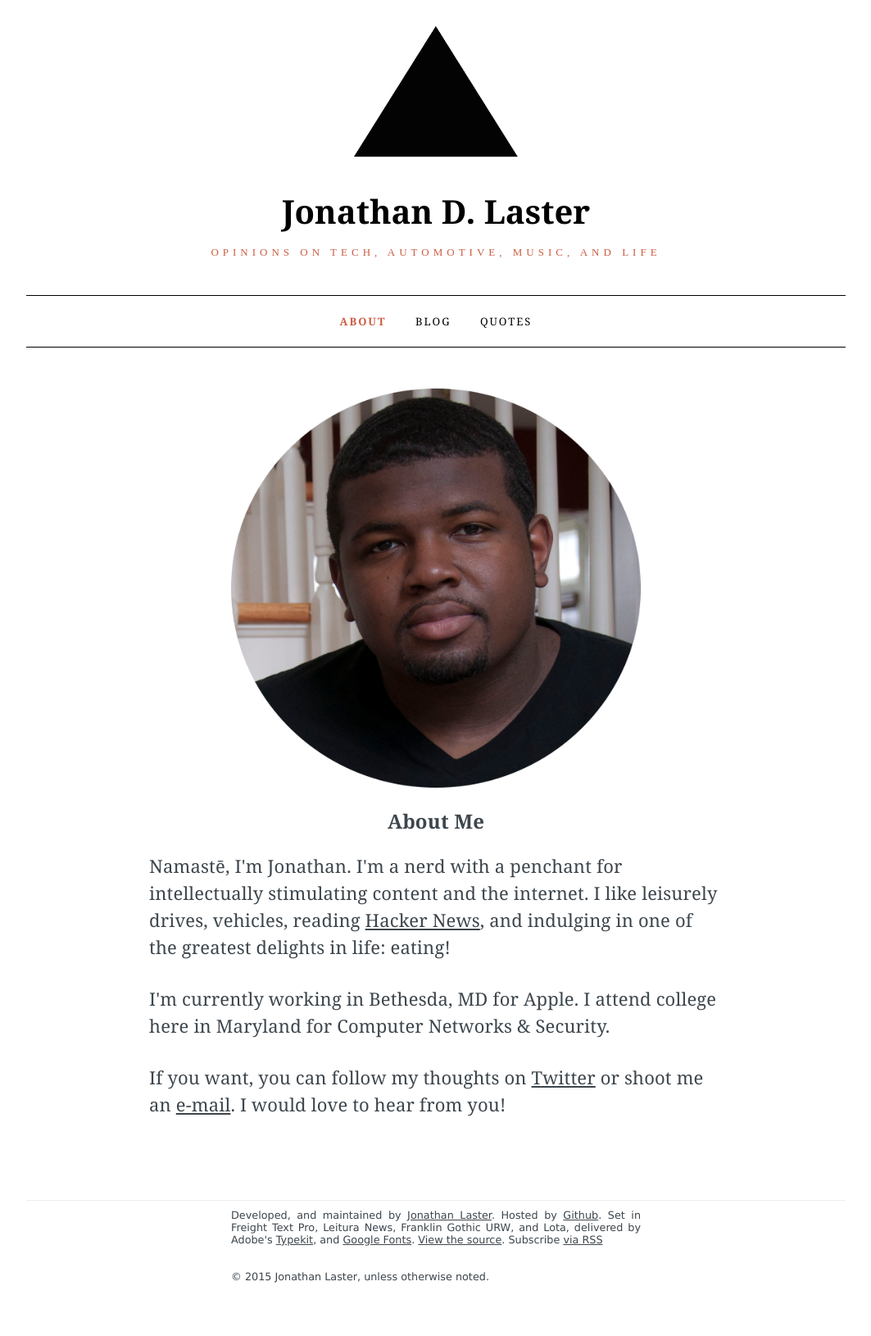
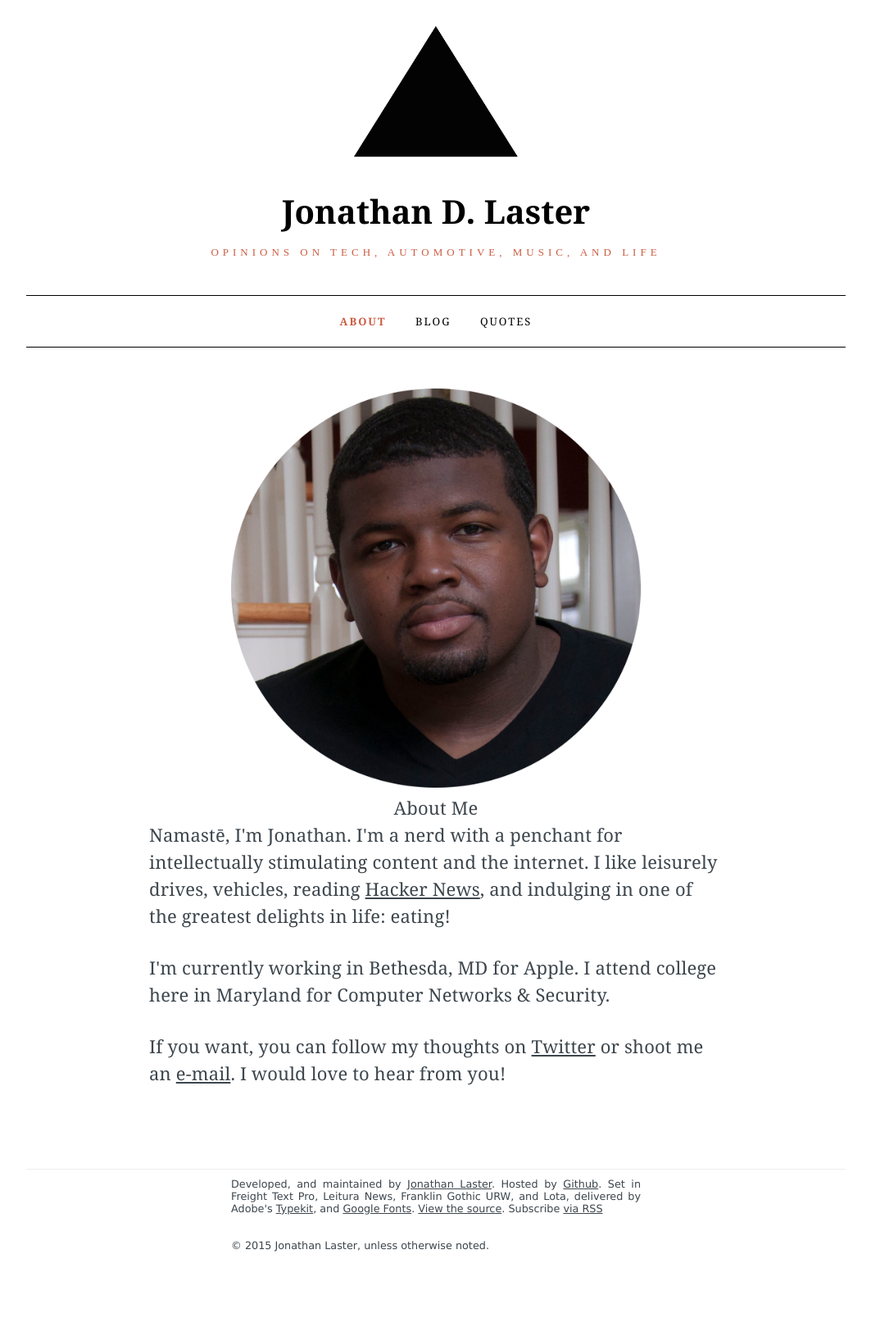
Before and after one commit to last-dev/jdl.io, a Jekyll site: the page built from index.html, in a window 1280 px wide. Shown: the whole page at 82% size, without its empty margins (108-1171 px from the left). Built offline with Jekyll 4.4.1, drawn with Linux system fonts in a browser that asks for light colours; nearby versions of some CDN libraries; after the commit the page ends 1592 px from its top, so only the background shows below that.

Commit message:
Changed class names of title

```diff
--- a/_layouts/post.html
+++ b/_layouts/post.html
@@ -3,8 +3,8 @@
 ---
 
 
-<div class="title" id="reduce"><a href="{{post.url}}">{{page.title}}</a></div>
-<div class="date">{{ page.date | date: "%b %-d, %Y" }}{% if page.author %} • {{ page.author }}{% endif %}{% if page.meta %} • {{ page.meta }}{% endif %}</div>
+<div class="blogTitle" id="reduce"><a href="{{post.url}}">{{page.title}}</a></div>
+<div class="blogDate">{{ page.date | date: "%b %-d, %Y" }}{% if page.author %} • {{ page.author }}{% endif %}{% if page.meta %} • {{ page.meta }}{% endif %}</div>
 
 
 <article class="post-content">
--- a/blog.html
+++ b/blog.html
@@ -4,8 +4,7 @@
 
 <ul>
 	{% for post in site.posts %}
-	<li>
-		<a href="{{site.baseurl}}{{post.permalink}}">{{post.title}}</a>
-	</li>
+		<div class="archiveTitle" id="reduce"><a href="{{site.baseurl}}{{post.permalink}}">{{post.title}}</a></div>
+		<div class="archiveDate">{{ post.date | date: "%b %-d, %Y" }}</div>
 	{% endfor %}
 </ul>
--- a/index.html
+++ b/index.html
@@ -5,7 +5,7 @@
 
 <img id="portrait" alt="Jonathan Laster" src="img/Portrait_Circle.png">
 
-<div class="title">About Me</div>
+<div class="blogTitle">About Me</div>
 
 <p><span id="greeting"></span>, I'm Jonathan. I'm a nerd with a penchant for intellectually stimulating content and the internet. I like leisurely drives, vehicles, reading <a href="https://news.ycombinator.com">Hacker News</a>, and indulging in one of the greatest delights in life: eating!</p>
 
```
